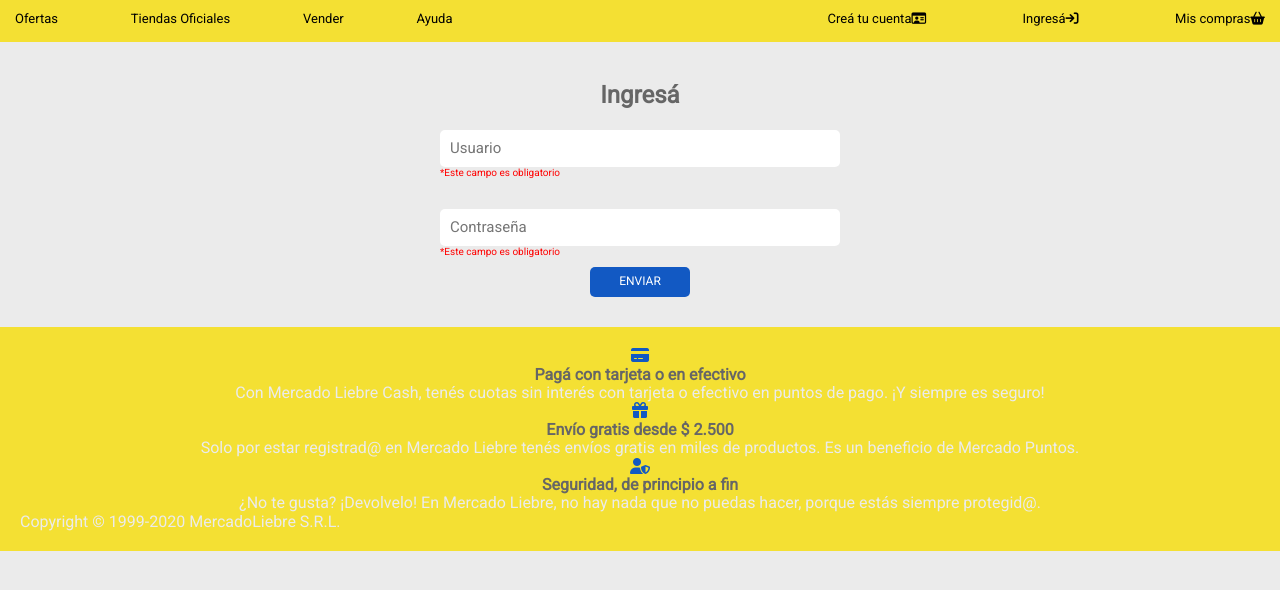
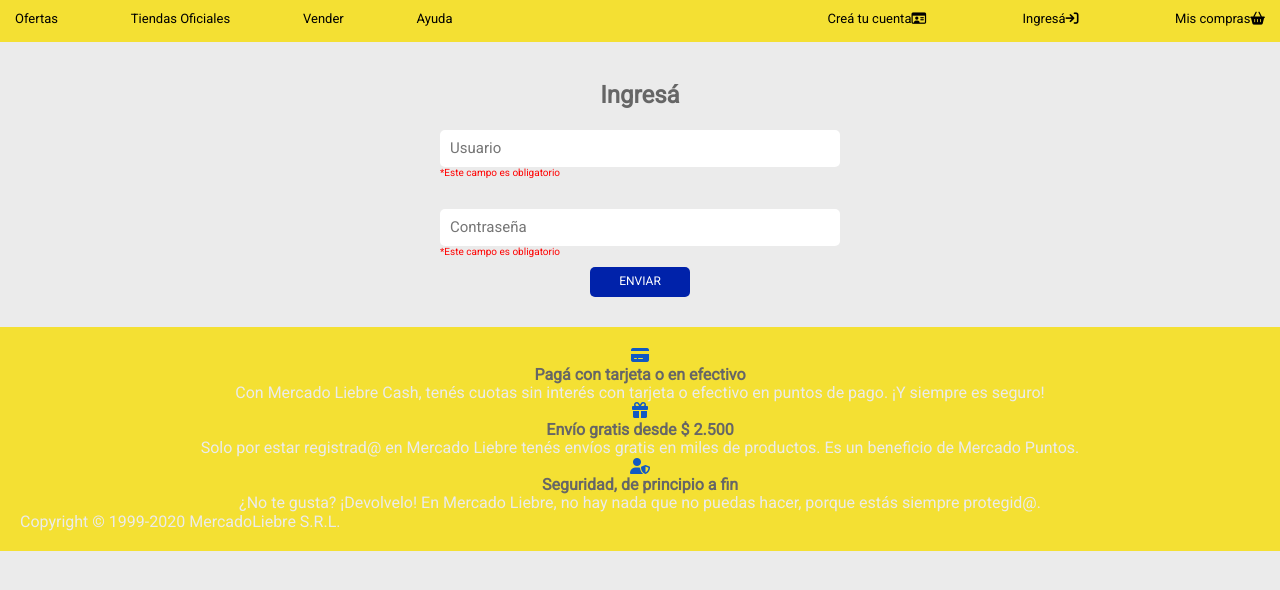
Before and after one commit to meligimenez/TPN5-MercadoLiebre, a website: page views/login.html in a window 1280 px wide. In both pictures the pointer is over the button "ENVIAR". Shown: the part 148-738 px from the top of the page. Drawn offline with Linux system fonts and the light colour scheme.

Commit message:
add style button enviar of login-html

```diff
--- a/public/css/login.css
+++ b/public/css/login.css
@@ -54,6 +54,11 @@
   width: 20%;
 }
 
+.login__main__form-container-botones button:hover {
+  cursor: pointer;
+  background-color: #0022AA;
+}
+
 .login__main__form-container-botones button {
   background-color: var(--color-celeste);
   color: var(--color-blanco);
```
